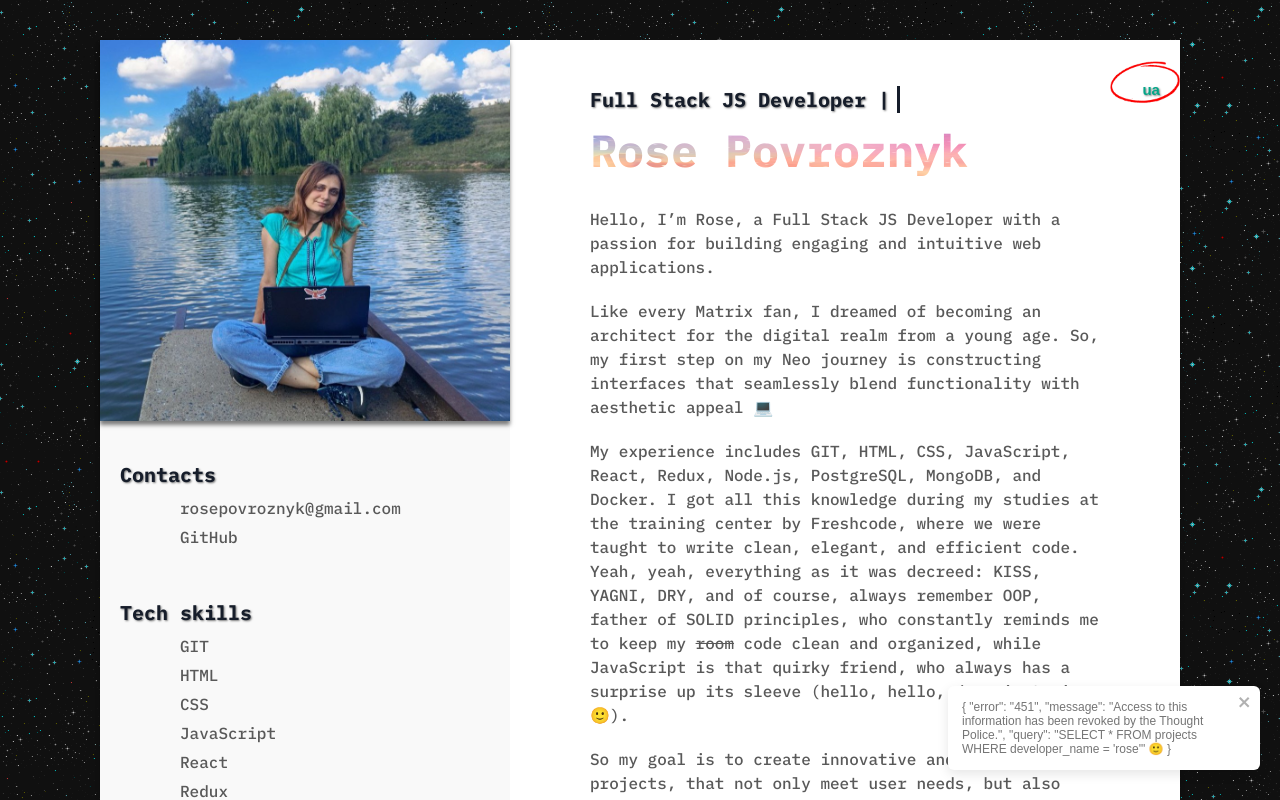
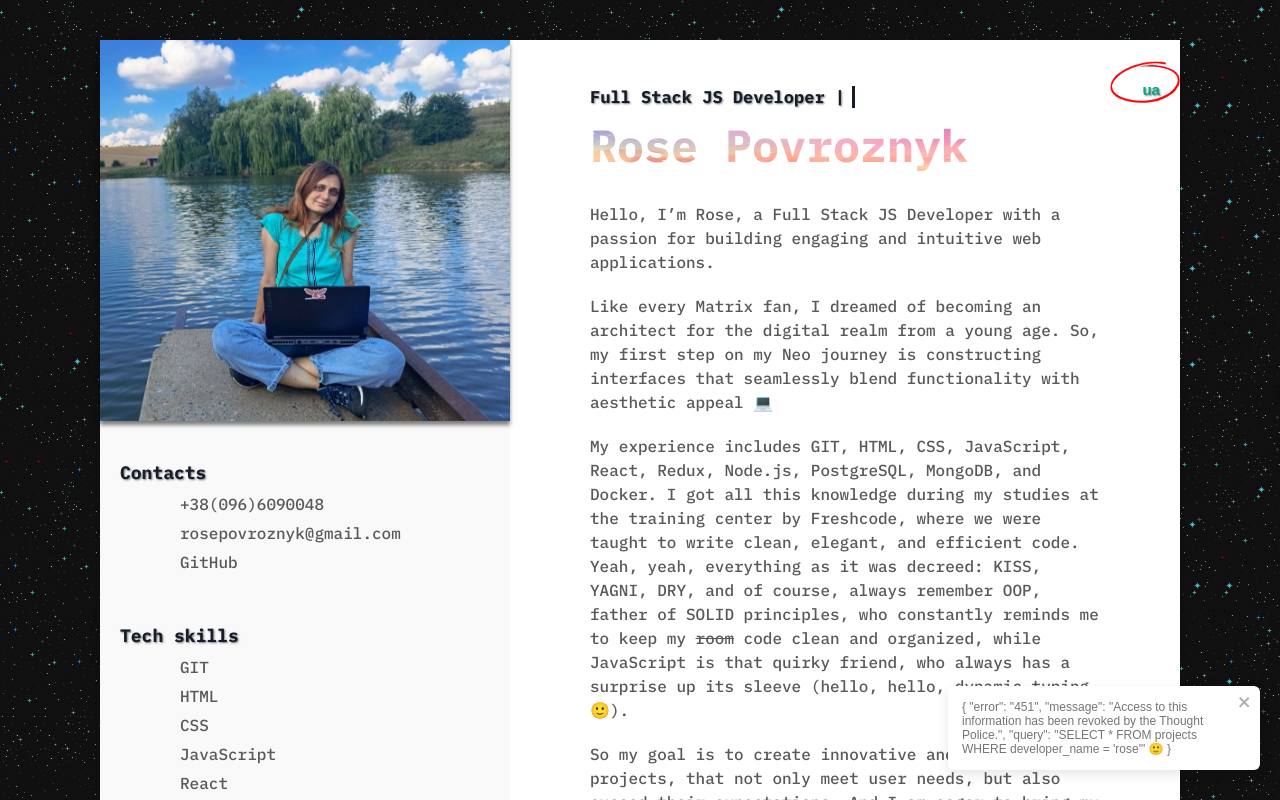
Before and after one commit to rose-povroznyk/rose-cv-project, a React (Create React App) app: page / in a window 1280 px wide. Shown: the top 800 px of the page. Built offline with nearby package versions, Linux system fonts and the light colour scheme.

Commit message:
Add phone number and change title fz

```diff
--- a/src/components/AboutMe/AboutMe.module.sass
+++ b/src/components/AboutMe/AboutMe.module.sass
@@ -10,6 +10,7 @@
     @extend %title
     display: flex
     align-items: baseline
+    font-size: 1.7rem
 
     @media (max-width: 1024px)
         font-size: 1.8rem
--- a/src/components/SideBar/SideBar.js
+++ b/src/components/SideBar/SideBar.js
@@ -26,11 +26,23 @@ const SideBar = () => {
       <section className={styles.container}>
         <h3 className={styles.title}>{isEng ? 'Contacts' : 'Контакти:'}</h3>
         <ul>
+          <li key='phone' className={styles.item}>
+            <a
+              href='tel:+380966090048'
+              className={styles.link}
+              target='_blank'
+              rel='noreferrer'
+            >
+              +38(096)6090048
+            </a>
+          </li>
+
           <li key='mail' className={styles.item}>
             <a
               href='mailto:rosepovroznyk@gmail.com'
               className={styles.link}
               target='_blank'
+              rel='noreferrer'
             >
               rosepovroznyk@gmail.com
             </a>
@@ -40,6 +52,7 @@ const SideBar = () => {
               href='https://github.com/rose-povroznyk'
               className={styles.link}
               target='_blank'
+              rel='noreferrer'
             >
               GitHub
             </a>
--- a/src/styles/_templates.sass
+++ b/src/styles/_templates.sass
@@ -1,7 +1,7 @@
 @import './_variables'
 %title
     font-weight: 700
-    font-size: 2rem
+    font-size: 1.8rem
     color: $dark-title-color
     margin-bottom: .8rem
     text-shadow: .1rem .1rem .2rem rgba(0, 0, 0, 0.5), -.1rem -.1rem .2rem rgba(255, 255, 255, 0.5)
```
